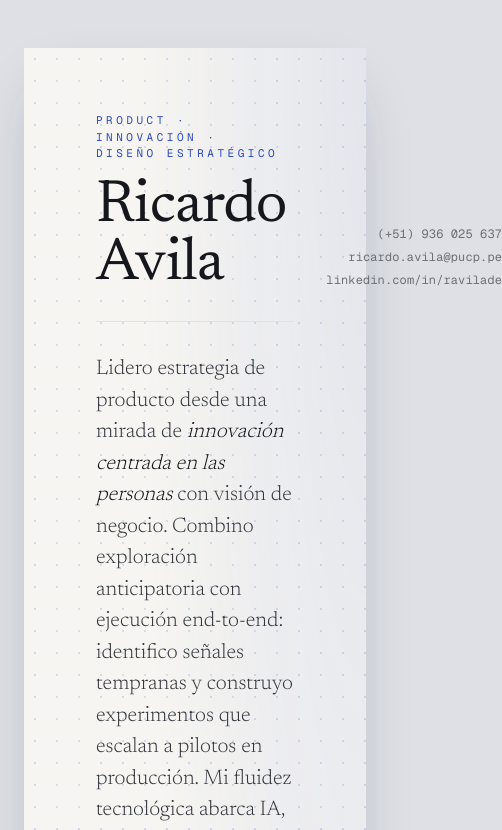
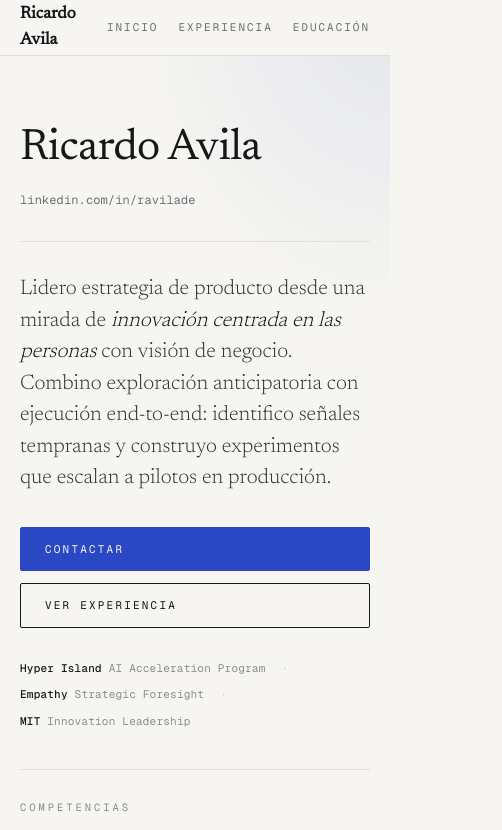
Before and after one commit to aviladricardo/portafolio, a Next.js app: page / in a window 390 px wide. Shown: the top 830 px of the page, 502 px wide, since content can reach past the window. Built offline with nearby package versions, Linux system fonts and the light colour scheme.

Commit message:
Rediseño a layout full-bleed con navbar, CTAs y fixes mobile
Co-Authored-By: Claude Sonnet 4.6 <noreply@anthropic.com>

```diff
--- /dev/null
+++ b/app/components/Navbar.tsx
@@ -0,0 +1,62 @@
+"use client";
+
+import { useCallback } from "react";
+
+const serif = "var(--font-newsreader), Georgia, serif";
+
+const links = [
+  { label: "Inicio", href: "inicio" },
+  { label: "Experiencia", href: "experiencia" },
+  { label: "Educación", href: "educacion" },
+];
+
+function easeInOutCubic(t: number) {
+  return t < 0.5 ? 4 * t * t * t : 1 - Math.pow(-2 * t + 2, 3) / 2;
+}
+
+function smoothScrollTo(targetY: number, duration = 800) {
+  const startY = window.scrollY;
+  const distance = targetY - startY;
+  let startTime: number | null = null;
+
+  function step(timestamp: number) {
+    if (!startTime) startTime = timestamp;
+    const elapsed = timestamp - startTime;
+    const progress = Math.min(elapsed / duration, 1);
+    window.scrollTo(0, startY + distance * easeInOutCubic(progress));
+    if (progress < 1) requestAnimationFrame(step);
+  }
+
+  requestAnimationFrame(step);
+}
+
+export default function Navbar() {
+  const handleClick = useCallback((e: React.MouseEvent<HTMLAnchorElement>, id: string) => {
+    e.preventDefault();
+    const el = document.getElementById(id);
+    if (!el) return;
+    const navHeight = 56;
+    const targetY = el.getBoundingClientRect().top + window.scrollY - navHeight;
+    smoothScrollTo(targetY);
+  }, []);
+
+  return (
+    <nav className="cv-navbar">
+      <span style={{ fontFamily: serif, fontWeight: 700, fontSize: "17px", color: "#15171C" }}>
+        Ricardo Avila
+      </span>
+      <div className="cv-nav-links">
+        {links.map((link) => (
+          <a
+            key={link.href}
+            href={`#${link.href}`}
+            className="cv-nav-link"
+            onClick={(e) => handleClick(e, link.href)}
+          >
+            {link.label}
+          </a>
+        ))}
+      </div>
+    </nav>
+  );
+}
--- a/app/globals.css
+++ b/app/globals.css
@@ -1,4 +1,5 @@
 @import "tailwindcss";
+
 
 :root {
   --background: #ffffff;
@@ -13,7 +14,13 @@
 }
 
 body {
-  background: #DEE0E5;
+  background-color: #F6F5F1;
+  background-image:
+    radial-gradient(120% 68% at 100% 0%, rgba(42,71,196,0.09), transparent 55%),
+    radial-gradient(circle, rgba(42,71,196,0.15) 1px, transparent 1.4px);
+  background-size: 100% 100vh, 22px 22px;
+  background-repeat: no-repeat, repeat;
+  background-attachment: fixed, scroll;
   color: var(--foreground);
   font-family: var(--font-geist-sans), system-ui, sans-serif;
   -webkit-font-smoothing: antialiased;
@@ -29,6 +36,116 @@ body {
   text-wrap: pretty;
 }
 
+.cv-navbar {
+  position: sticky;
+  top: 0;
+  z-index: 50;
+  background: #F6F5F1;
+  border-bottom: 1px solid #e2e1dc;
+  display: flex;
+  justify-content: space-between;
+  align-items: center;
+  padding: 0 72px;
+  height: 56px;
+}
+
+.cv-nav-links {
+  display: flex;
+  gap: 32px;
+}
+
+.cv-nav-link {
+  font-family: var(--font-geist-mono), monospace;
+  font-size: 11px;
+  letter-spacing: 0.18em;
+  text-transform: uppercase;
+  color: #6B6F76;
+  text-decoration: none;
+}
+
+.cv-nav-link--active {
+  color: #15171C;
+  border-bottom: 2px solid #2A47C4;
+  padding-bottom: 2px;
+}
+
+.cv-container {
+  max-width: 1200px;
+  width: 100%;
+  margin: 0 auto;
+  padding: 0 40px;
+}
+
+.cv-ctas {
+  display: flex;
+  gap: 12px;
+  margin-top: 32px;
+}
+
+.cv-btn {
+  font-family: var(--font-geist-mono), monospace;
+  font-size: 11px;
+  letter-spacing: 0.2em;
+  text-transform: uppercase;
+  text-decoration: none;
+  padding: 13px 24px;
+  border-radius: 2px;
+}
+
+.cv-btn--primary {
+  background: #2A47C4;
+  color: #F6F5F1;
+  border: 1px solid #2A47C4;
+}
+
+.cv-btn--secondary {
+  background: transparent;
+  color: #15171C;
+  border: 1px solid #15171C;
+}
+
+.cv-masthead {
+  display: flex;
+  justify-content: space-between;
+  align-items: flex-end;
+  gap: 40px;
+  padding-bottom: 26px;
+  border-bottom: 1px solid #e2e1dc;
+}
+
+.cv-masthead-contact {
+  display: flex;
+  flex-direction: column;
+  align-items: flex-end;
+  gap: 5px;
+  text-align: right;
+  padding-bottom: 6px;
+  white-space: nowrap;
+}
+
+.cv-meta-grid {
+  display: grid;
+  grid-template-columns: 1fr 1fr;
+  gap: 40px;
+  margin-top: 40px;
+  padding-top: 30px;
+  border-top: 1px solid #e2e1dc;
+}
+
+.cv-otros-grid {
+  display: grid;
+  grid-template-columns: 1fr 1fr;
+  gap: 14px 32px;
+}
+
+.cv-h1 {
+  font-weight: 400;
+  font-size: 60px;
+  line-height: 0.98;
+  letter-spacing: -0.015em;
+  margin: 0;
+}
+
 .cv-section-grid {
   display: grid;
   grid-template-columns: 160px 1fr;
@@ -38,13 +155,53 @@ body {
 }
 
 @media (max-width: 640px) {
+  .cv-navbar {
+    padding: 0 20px;
+  }
+
+  .cv-nav-links {
+    gap: 20px;
+  }
+
+  .cv-container {
+    padding: 0 20px;
+  }
+
   .cv-section-grid {
     grid-template-columns: 1fr;
+  }
+
+  .cv-masthead {
+    flex-direction: column;
+    align-items: flex-start;
+    gap: 20px;
+  }
+
+  .cv-masthead-contact {
+    align-items: flex-start;
+    text-align: left;
+    white-space: normal;
+  }
+
+  .cv-meta-grid {
+    grid-template-columns: 1fr;
+    gap: 28px;
+  }
+
+  .cv-otros-grid {
+    grid-template-columns: 1fr;
+  }
+
+  .cv-h1 {
+    font-size: 44px;
+  }
+
+  .cv-ctas {
+    flex-direction: column;
   }
 }
 
 @media print {
   body { background: #F6F5F1; }
-  .cv-desk { padding: 0 !important; background: #F6F5F1 !important; }
-  .cv-page { box-shadow: none !important; margin: 0 !important; background-image: none !important; }
+  .cv-navbar { display: none; }
 }
--- a/app/page.tsx
+++ b/app/page.tsx
@@ -1,3 +1,5 @@
+import Navbar from "./components/Navbar";
+
 const mono = "var(--font-geist-mono), monospace";
 const serif = "var(--font-newsreader), Georgia, serif";
 
@@ -24,84 +26,30 @@ const otros = [
 
 export default function Home() {
   return (
-    <div
-      style={{
-        minHeight: "100vh",
-        background: "#DEE0E5",
-        padding: "48px 24px",
-        display: "flex",
-        flexDirection: "column",
-        alignItems: "center",
-        gap: "28px",
-      }}
-    >
-      <div
-        style={{
-          width: "920px",
-          maxWidth: "100%",
-          backgroundColor: "#F6F5F1",
-          backgroundImage:
-            "radial-gradient(120% 68% at 100% 0%, rgba(42,71,196,0.09), transparent 55%), radial-gradient(circle, rgba(42,71,196,0.15) 1px, transparent 1.4px)",
-          backgroundSize: "auto, 22px 22px",
-          color: "#15171C",
-          boxShadow: "0 24px 60px -24px rgba(20,30,60,0.32)",
-          padding: "64px 72px 56px",
-        }}
-      >
+    <>
+      <Navbar />
+
+      {/* CONTENIDO */}
+      <div className="cv-container">
+
+        {/* HERO */}
+        <section id="inicio" style={{ paddingTop: "72px" }}>
           {/* MASTHEAD */}
-        <header
-          style={{
-            display: "flex",
-            justifyContent: "space-between",
-            alignItems: "flex-end",
-            gap: "40px",
-            paddingBottom: "26px",
-            borderBottom: "1px solid #e2e1dc",
-          }}
-        >
+          <header className="cv-masthead">
             <div>
-            <div
-              style={{
-                fontFamily: mono,
-                fontSize: "11px",
-                letterSpacing: "0.32em",
-                textTransform: "uppercase",
-                color: "#2A47C4",
-                marginBottom: "16px",
-              }}
-            >
-              Product · Innovación · Diseño estratégico
-            </div>
-            <h1
-              style={{
-                fontFamily: serif,
-                fontWeight: 400,
-                fontSize: "60px",
-                lineHeight: 0.98,
-                letterSpacing: "-0.015em",
-                margin: 0,
-              }}
-            >
+<h1 className="cv-h1" style={{ fontFamily: serif }}>
                 Ricardo Avila
               </h1>
             </div>
             <div
+              className="cv-masthead-contact"
               style={{
-              display: "flex",
-              flexDirection: "column",
-              alignItems: "flex-end",
-              gap: "5px",
                 fontFamily: mono,
                 fontSize: "12px",
                 color: "#6B6F76",
                 letterSpacing: "0.01em",
-              textAlign: "right",
-              paddingBottom: "6px",
-              whiteSpace: "nowrap",
               }}
             >
-            <span>(+51) 936 025 637</span>
-            <span>ricardo.avila@pucp.pe</span>
               <span>linkedin.com/in/ravilade</span>
             </div>
           </header>
@@ -125,10 +73,23 @@ export default function Home() {
             </em>{" "}
             con visión de negocio. Combino exploración anticipatoria con ejecución
             end-to-end: identifico señales tempranas y construyo experimentos que
-          escalan a pilotos en producción. Mi fluidez tecnológica abarca IA,
-          herramientas no-code y prototipado digital y físico para validar
-          rápido antes de escalar.
+            escalan a pilotos en producción.
           </p>
+
+          {/* CTAs */}
+          <div className="cv-ctas">
+            <a
+              href="https://linkedin.com/in/ravilade"
+              target="_blank"
+              rel="noopener noreferrer"
+              className="cv-btn cv-btn--primary"
+            >
+              Contactar
+            </a>
+            <a href="#experiencia" className="cv-btn cv-btn--secondary">
+              Ver experiencia
+            </a>
+          </div>
 
           {/* ESPECIALIZACIONES */}
           <div
@@ -137,7 +98,7 @@ export default function Home() {
               flexWrap: "wrap",
               alignItems: "center",
               gap: "10px 16px",
-            marginTop: "20px",
+              marginTop: "32px",
               fontFamily: mono,
               fontSize: "11px",
               letterSpacing: "0.02em",
@@ -158,18 +119,10 @@ export default function Home() {
               <span style={{ color: "#888c93" }}>Innovation Leadership</span>
             </span>
           </div>
+        </section>
 
         {/* META: competencias + tech */}
-        <div
-          style={{
-            display: "grid",
-            gridTemplateColumns: "1fr 1fr",
-            gap: "40px",
-            marginTop: "40px",
-            paddingTop: "30px",
-            borderTop: "1px solid #e2e1dc",
-          }}
-        >
+        <div className="cv-meta-grid">
           <div>
             <div
               style={{
@@ -202,7 +155,7 @@ export default function Home() {
             </div>
           </div>
 
-          <div>
+          <div id="educacion">
             <div
               style={{
                 fontFamily: mono,
@@ -285,7 +238,7 @@ export default function Home() {
         </div>
 
         {/* EXPERIENCIA */}
-        <section style={{ marginTop: "44px" }}>
+        <section id="experiencia" style={{ marginTop: "44px" }}>
           <div className="cv-section-grid">
             <div>
               <div style={{ fontFamily: mono, fontSize: "11px", color: "#2A47C4", letterSpacing: "0.1em" }}>
@@ -454,7 +407,7 @@ export default function Home() {
                 Otros
               </h2>
             </div>
-            <div style={{ display: "grid", gridTemplateColumns: "1fr 1fr", gap: "14px 32px" }}>
+            <div className="cv-otros-grid">
               {otros.map((item) => (
                 <div key={item.title}>
                   <div style={{ fontSize: "15.5px", fontWeight: 500 }}>
@@ -475,6 +428,7 @@ export default function Home() {
           style={{
             marginTop: "44px",
             paddingTop: "16px",
+            paddingBottom: "48px",
             borderTop: "1px solid #e2e1dc",
             display: "flex",
             justifyContent: "space-between",
@@ -486,10 +440,10 @@ export default function Home() {
             color: "#9a9ca2",
           }}
         >
-          <span>Ricardo Avila · CV 2026</span>
+          <span>Ricardo Avila · 2026</span>
           <span>Lima, Perú</span>
         </footer>
       </div>
-    </div>
+    </>
   );
 }
```
Lines whose indentation alone changed are shown as unchanged.
